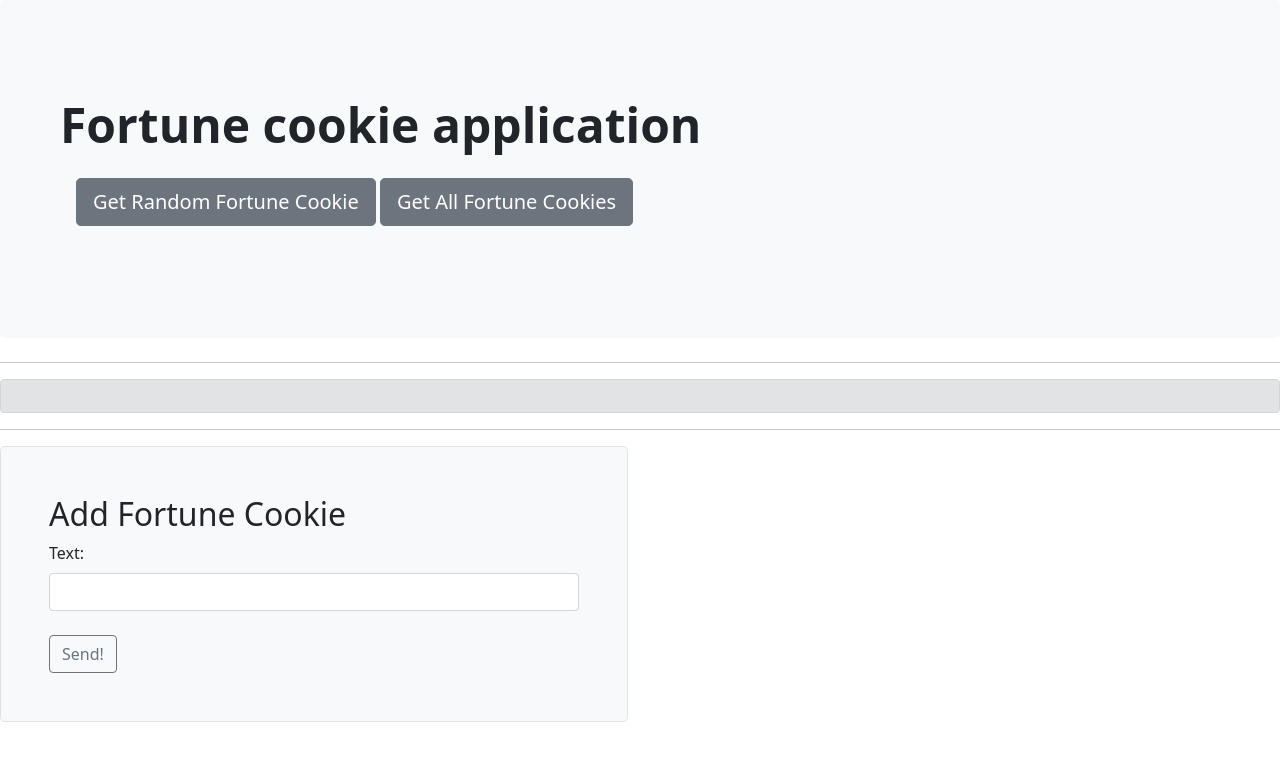
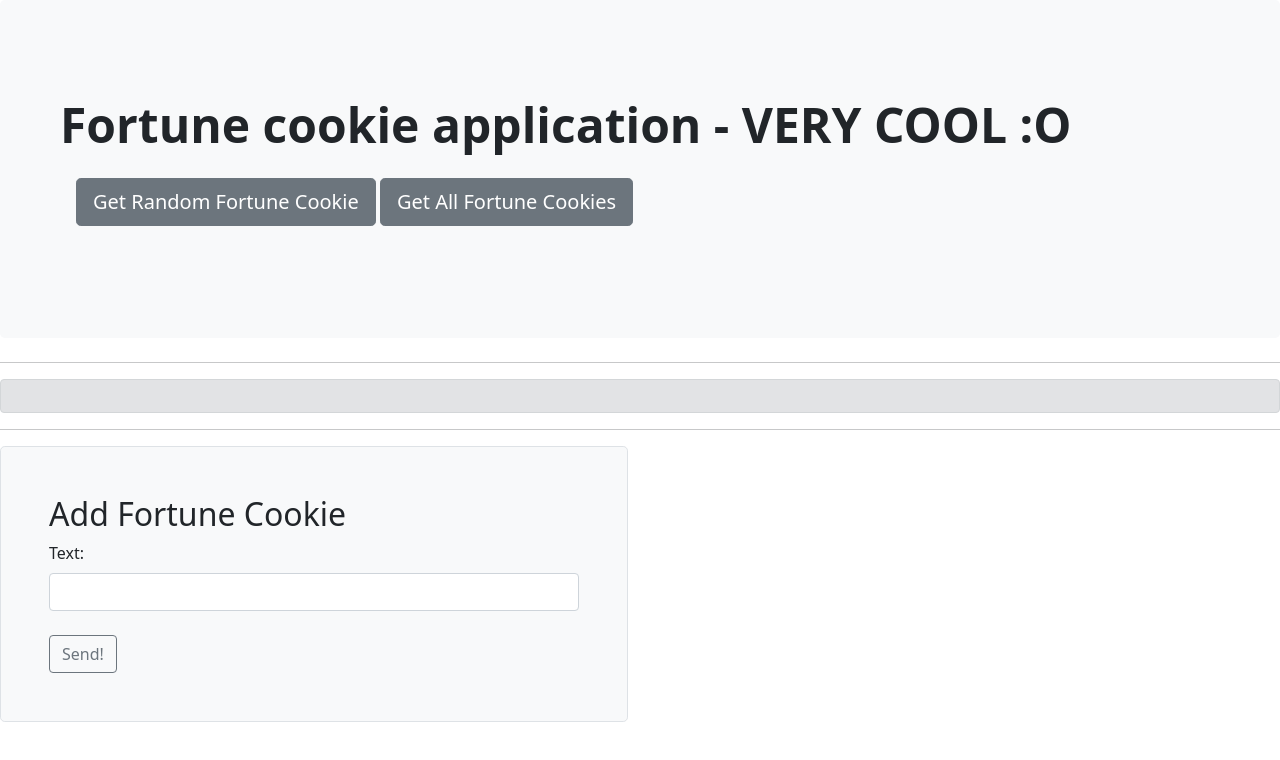
Before and after one commit to MidnightRocket-Education/simple-fortune-cookie, a plain HTML site: page frontend/static/index.html in a window 1280 px wide. Drawn offline with nearby package versions, Linux system fonts and the light colour scheme.

Commit message:
Made small change to index.html file

```diff
--- a/frontend/static/index.html
+++ b/frontend/static/index.html
@@ -16,7 +16,7 @@
     </div>
     <div class="p-5 mb-4 bg-light rounded-3">
         <div class="container-fluid py-5">
-            <h1 class="display-5 fw-bold">Fortune cookie application</h1>
+            <h1 class="display-5 fw-bold">Fortune cookie application - VERY COOL :O</h1>
             <div class="col">
             <div class="p-3 bg-light">
             <button type="button" class="btn btn-secondary btn-lg" onclick="getRandom()">Get Random Fortune Cookie</button>
```
Also changed, not shown: 1 other file.
